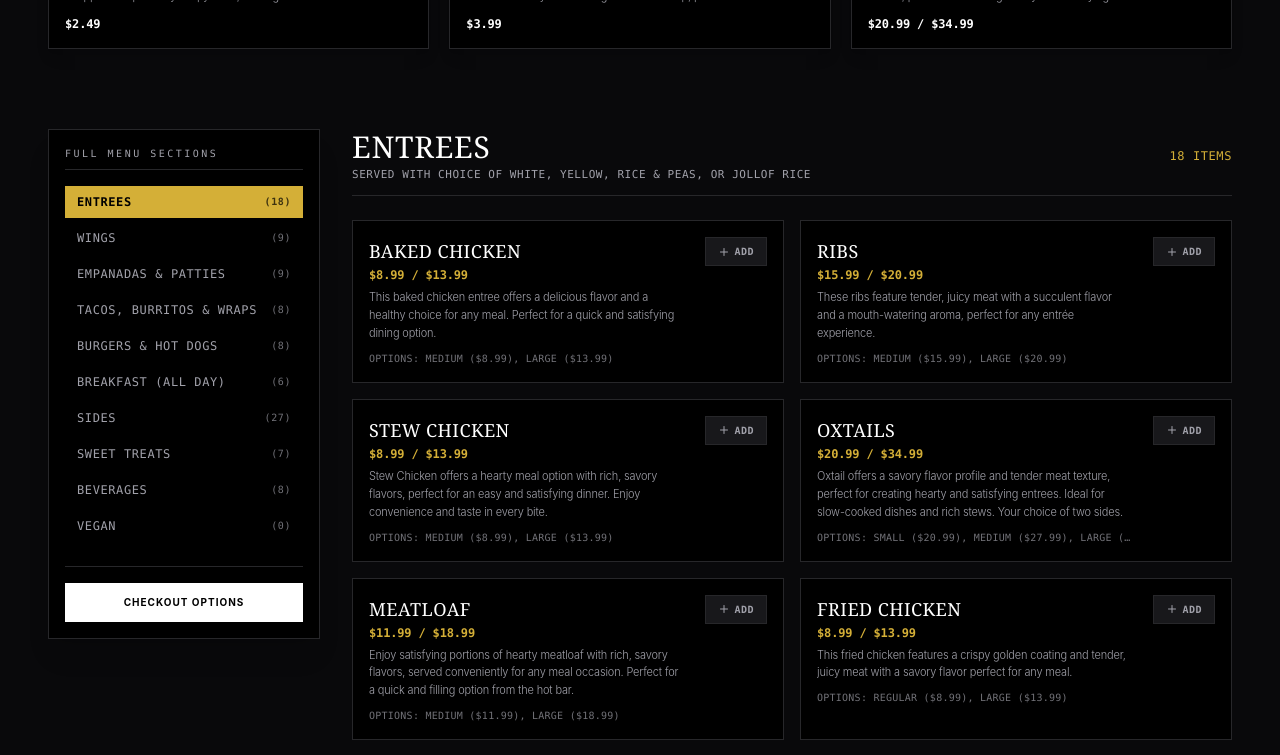
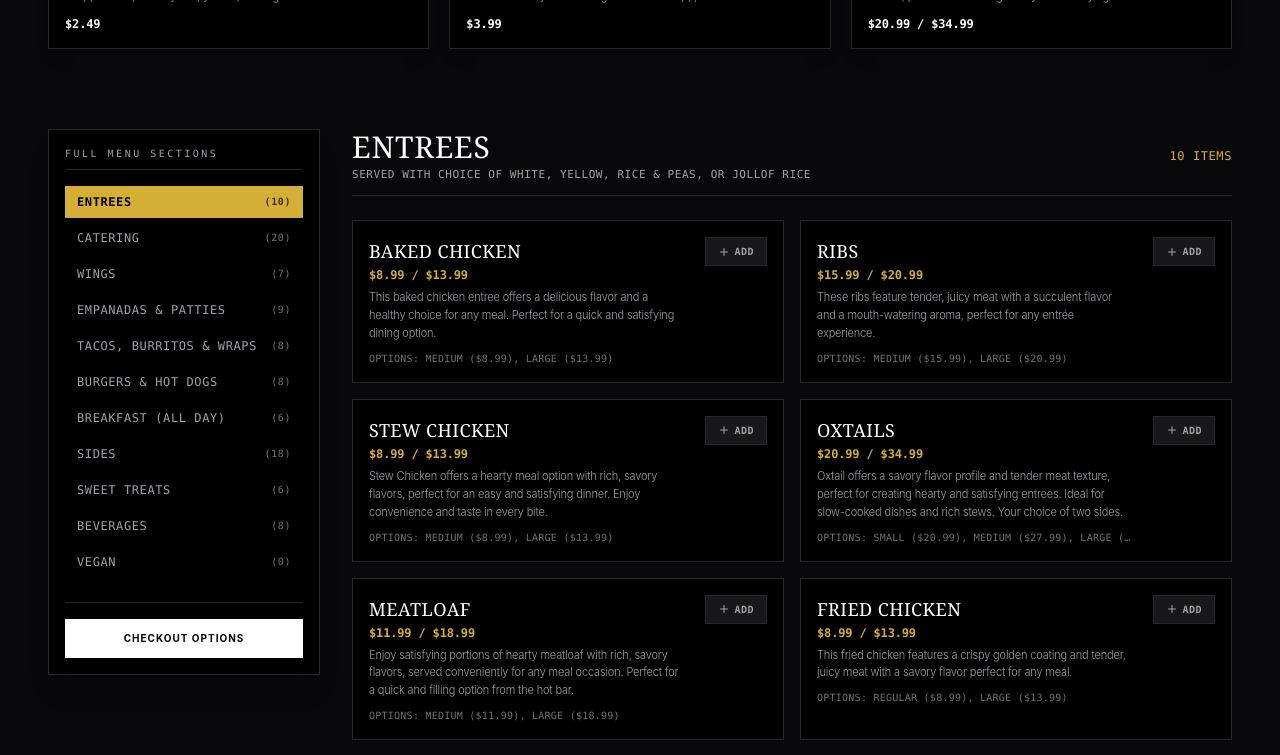
Before and after one commit to eatatlavi-ctrl/eatatlavi.com, a React (Vite) app: page / in a window 1280 px wide. Shown: the part 3040-3795 px from the top of the page. Built offline with nearby package versions, Linux system fonts and the light colour scheme.

Commit message:
Add dedicated Catering tab for all 20 Half Pan & Large Pan party trays

```diff
--- a/src/components/EditorialMenu.tsx
+++ b/src/components/EditorialMenu.tsx
@@ -5,6 +5,7 @@ import { Plus, Sparkles } from 'lucide-react';
 
 const CATEGORIES: MenuCategory[] = [
   'Entrees',
+  'Catering',
   'Wings',
   'Empanadas & Patties',
   'Tacos, Burritos & Wraps',
@@ -215,6 +216,11 @@ export const EditorialMenu: React.FC<EditorialMenuProps> = ({ onOpenOrderModal,
                         Served with choice of White, Yellow, Rice & Peas, or Jollof Rice
                       </p>
                     )}
+                    {category === 'Catering' && (
+                      <p className="text-[11px] text-[#D4AF37] font-mono mt-0.5 uppercase tracking-wider">
+                        Half Pan & Large Pan Trays for Events & Parties
+                      </p>
+                    )}
                   </div>
                   <span className="text-xs font-mono text-[#D4AF37] uppercase tracking-wider">
                     {items.length} {items.length === 1 ? 'item' : 'items'}
--- a/src/data/menuData.ts
+++ b/src/data/menuData.ts
@@ -804,7 +804,7 @@ export const EDITORIAL_MENU: EditorialMenuItem[] = [
   {
     "id": "sq-ODTYANZGETW2DVM7HUAVLZO4",
     "name": "Half Pan Fried Wings",
-    "category": "Wings",
+    "category": "Catering",
     "priceDisplay": "$64.99",
     "price": 64.99,
     "description": "",
@@ -814,7 +814,7 @@ export const EDITORIAL_MENU: EditorialMenuItem[] = [
   {
     "id": "sq-3DGF47ZLMXGJSIIWQ4JNWWIQ",
     "name": "Half Pan Honey BBQ Wings",
-    "category": "Wings",
+    "category": "Catering",
     "priceDisplay": "$69.99",
     "price": 69.99,
     "description": "",
@@ -824,7 +824,7 @@ export const EDITORIAL_MENU: EditorialMenuItem[] = [
   {
     "id": "sq-WHI4XTEAJY5UBCTI2J2BMXKW",
     "name": "Half Pan Curry Chicken",
-    "category": "Entrees",
+    "category": "Catering",
     "priceDisplay": "$64.99",
     "price": 64.99,
     "description": "",
@@ -834,7 +834,7 @@ export const EDITORIAL_MENU: EditorialMenuItem[] = [
   {
     "id": "sq-BNLOJ7UQQMA5SV6IXWOP5KY2",
     "name": "Half Pan Stew Chicken",
-    "category": "Entrees",
+    "category": "Catering",
     "priceDisplay": "$64.99",
     "price": 64.99,
     "description": "",
@@ -844,7 +844,7 @@ export const EDITORIAL_MENU: EditorialMenuItem[] = [
   {
     "id": "sq-MXGIE5OH4EQQ5U6JLT7GEG4Z",
     "name": "Half Pan Jerk Chicken",
-    "category": "Entrees",
+    "category": "Catering",
     "priceDisplay": "$64.99",
     "price": 64.99,
     "description": "",
@@ -854,7 +854,7 @@ export const EDITORIAL_MENU: EditorialMenuItem[] = [
   {
     "id": "sq-F2XRPZIMOFQUHBFUFVBDTUXR",
     "name": "Half Pan String Beans",
-    "category": "Sides",
+    "category": "Catering",
     "priceDisplay": "$39.99",
     "price": 39.99,
     "description": "",
@@ -864,7 +864,7 @@ export const EDITORIAL_MENU: EditorialMenuItem[] = [
   {
     "id": "sq-2V373HPGNW4GSWJLLDI6TLD6",
     "name": "Half Pan Baked Chicken",
-    "category": "Entrees",
+    "category": "Catering",
     "priceDisplay": "$64.99",
     "price": 64.99,
     "description": "",
@@ -874,7 +874,7 @@ export const EDITORIAL_MENU: EditorialMenuItem[] = [
   {
     "id": "sq-5NPSNWLFS6AR3PXIGV3IUNI7",
     "name": "Half Pan Oxtails",
-    "category": "Entrees",
+    "category": "Catering",
     "priceDisplay": "$149.99",
     "price": 149.99,
     "description": "",
@@ -884,7 +884,7 @@ export const EDITORIAL_MENU: EditorialMenuItem[] = [
   {
     "id": "sq-U45JZJELOUSYZBN5PGEJR7XK",
     "name": "Half pan collard greens",
-    "category": "Sides",
+    "category": "Catering",
     "priceDisplay": "$39.99",
     "price": 39.99,
     "description": "",
@@ -894,7 +894,7 @@ export const EDITORIAL_MENU: EditorialMenuItem[] = [
   {
     "id": "sq-X3YCONT2CQPIH2MTPYDMZ5G3",
     "name": "Half Pan Mac & Cheese",
-    "category": "Sides",
+    "category": "Catering",
     "priceDisplay": "$64.99",
     "price": 64.99,
     "description": "",
@@ -904,7 +904,7 @@ export const EDITORIAL_MENU: EditorialMenuItem[] = [
   {
     "id": "sq-KO363PHQP3TGGN4IQY7DLPNF",
     "name": "Large pan Mac & Cheese",
-    "category": "Sides",
+    "category": "Catering",
     "priceDisplay": "$99.99",
     "price": 99.99,
     "description": "",
@@ -914,7 +914,7 @@ export const EDITORIAL_MENU: EditorialMenuItem[] = [
   {
     "id": "sq-WAS2VBTFEMGBUQ4DX2VKJBNW",
     "name": "Large Pan Oxtails",
-    "category": "Entrees",
+    "category": "Catering",
     "priceDisplay": "$199.99",
     "price": 199.99,
     "description": "",
@@ -924,7 +924,7 @@ export const EDITORIAL_MENU: EditorialMenuItem[] = [
   {
     "id": "sq-DCKM534MRZ26U65CTBUVBJFG",
     "name": "Large Pan Stew Chicken",
-    "category": "Entrees",
+    "category": "Catering",
     "priceDisplay": "$89.99",
     "price": 89.99,
     "description": "",
@@ -934,7 +934,7 @@ export const EDITORIAL_MENU: EditorialMenuItem[] = [
   {
     "id": "sq-GJLQNWH2FNHX7DJVGFLM7HTI",
     "name": "Large Pan Jerk Chicken",
-    "category": "Entrees",
+    "category": "Catering",
     "priceDisplay": "$129.99",
     "price": 129.99,
     "description": "",
@@ -944,7 +944,7 @@ export const EDITORIAL_MENU: EditorialMenuItem[] = [
   {
     "id": "sq-YHU7XQ3TX2EC37K4XM4J3GH3",
     "name": "Large Pan Yams",
-    "category": "Sides",
+    "category": "Catering",
     "priceDisplay": "$99.99",
     "price": 99.99,
     "description": "",
@@ -954,7 +954,7 @@ export const EDITORIAL_MENU: EditorialMenuItem[] = [
   {
     "id": "sq-5AIASLRRBBZNFMQRTAXYGIEX",
     "name": "Large Pan Cabbage",
-    "category": "Sides",
+    "category": "Catering",
     "priceDisplay": "$54.99",
     "price": 54.99,
     "description": "",
@@ -964,7 +964,7 @@ export const EDITORIAL_MENU: EditorialMenuItem[] = [
   {
     "id": "sq-I5CLKVSQZEU5OVIJCVWZNZZ2",
     "name": "Half Pan Cabbage",
-    "category": "Sides",
+    "category": "Catering",
     "priceDisplay": "$39.99",
     "price": 39.99,
     "description": "",
@@ -974,7 +974,7 @@ export const EDITORIAL_MENU: EditorialMenuItem[] = [
   {
     "id": "sq-3WSTGYGARJ5CTUNEP5IVOHLN",
     "name": "Large Pan Corn Bread",
-    "category": "Sides",
+    "category": "Catering",
     "priceDisplay": "$39.99",
     "price": 39.99,
     "description": "",
@@ -984,7 +984,7 @@ export const EDITORIAL_MENU: EditorialMenuItem[] = [
   {
     "id": "sq-2RHMHII46X37SP4KXDQT2WLC",
     "name": "Large Pan Banana Pudding",
-    "category": "Sweet Treats",
+    "category": "Catering",
     "priceDisplay": "$149.99",
     "price": 149.99,
     "description": "",
@@ -994,7 +994,7 @@ export const EDITORIAL_MENU: EditorialMenuItem[] = [
   {
     "id": "sq-S7IVWHYAET4NHPCVS5AY75IA",
     "name": "Large Pan Rice & Peas",
-    "category": "Sides",
+    "category": "Catering",
     "priceDisplay": "$69.99",
     "price": 69.99,
     "description": "",
--- a/src/types.ts
+++ b/src/types.ts
@@ -1,5 +1,6 @@
 export type MenuCategory =
   | 'Entrees'
+  | 'Catering'
   | 'Wings'
   | 'Empanadas & Patties'
   | 'Tacos, Burritos & Wraps'
```
